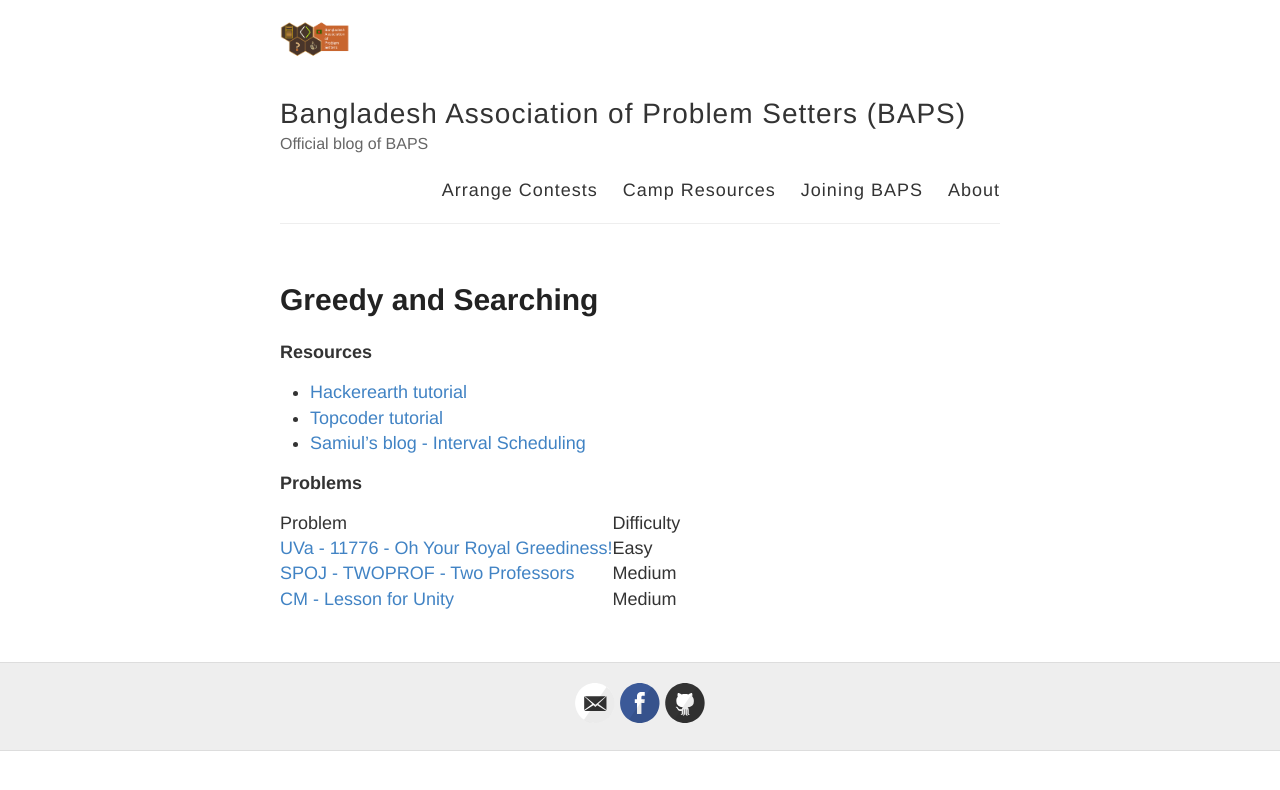
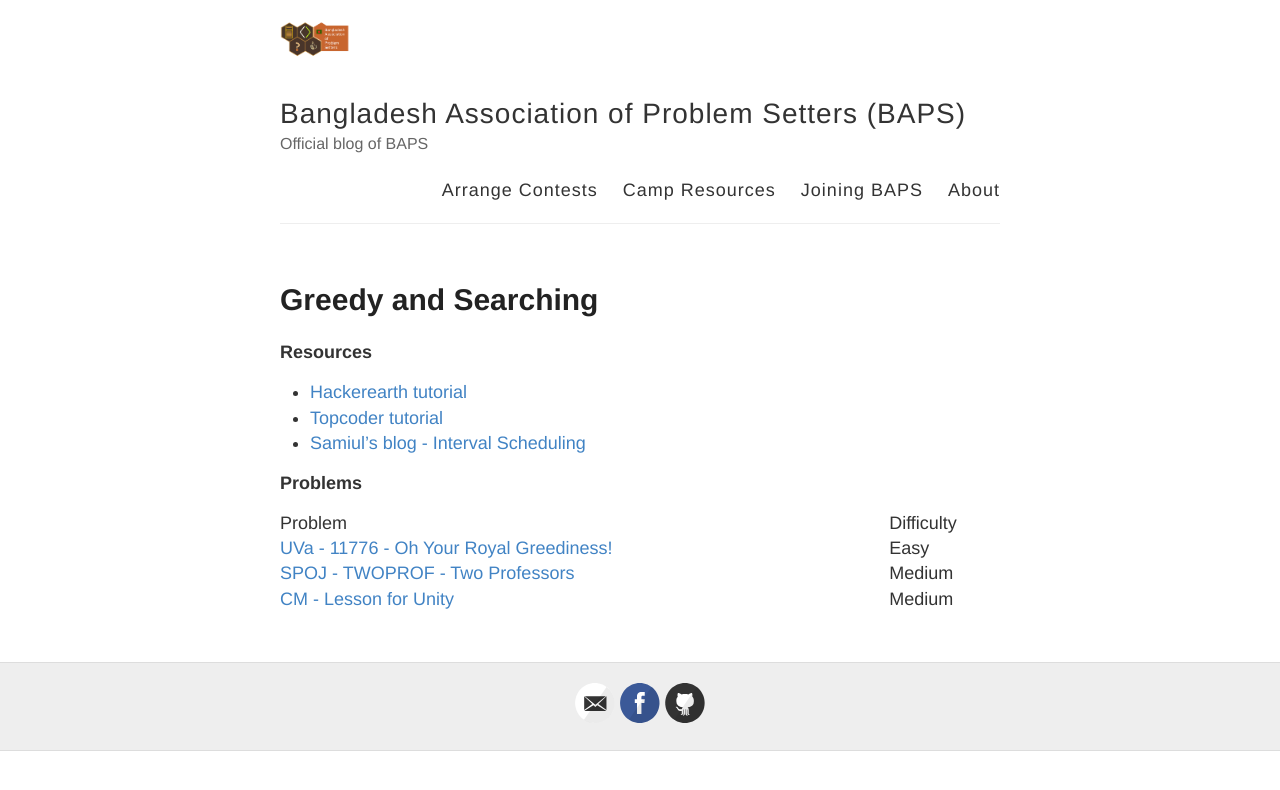
Before and after one commit to baps-bgd/baps-bgd.github.io, a Jekyll site: the page built from _posts/2020-10-5-greedy-and-searching.md, in a window 1280 px wide. Shown: the top 790 px of the page. Built offline with Jekyll 4.4.1, drawn with Linux system fonts in a browser that asks for light colours.

Commit message:
Update 2020-10-5-greedy-and-searching.md

```diff
--- a/_posts/2020-10-5-greedy-and-searching.md
+++ b/_posts/2020-10-5-greedy-and-searching.md
@@ -12,8 +12,8 @@
 **Problems**
 <table>
 <colgroup>
-<col width="80%" />
-<col width="20%" />
+<col width="90%" />
+<col width="10%" />
 </colgroup>
 <thead>
 <tr class="header">
```
